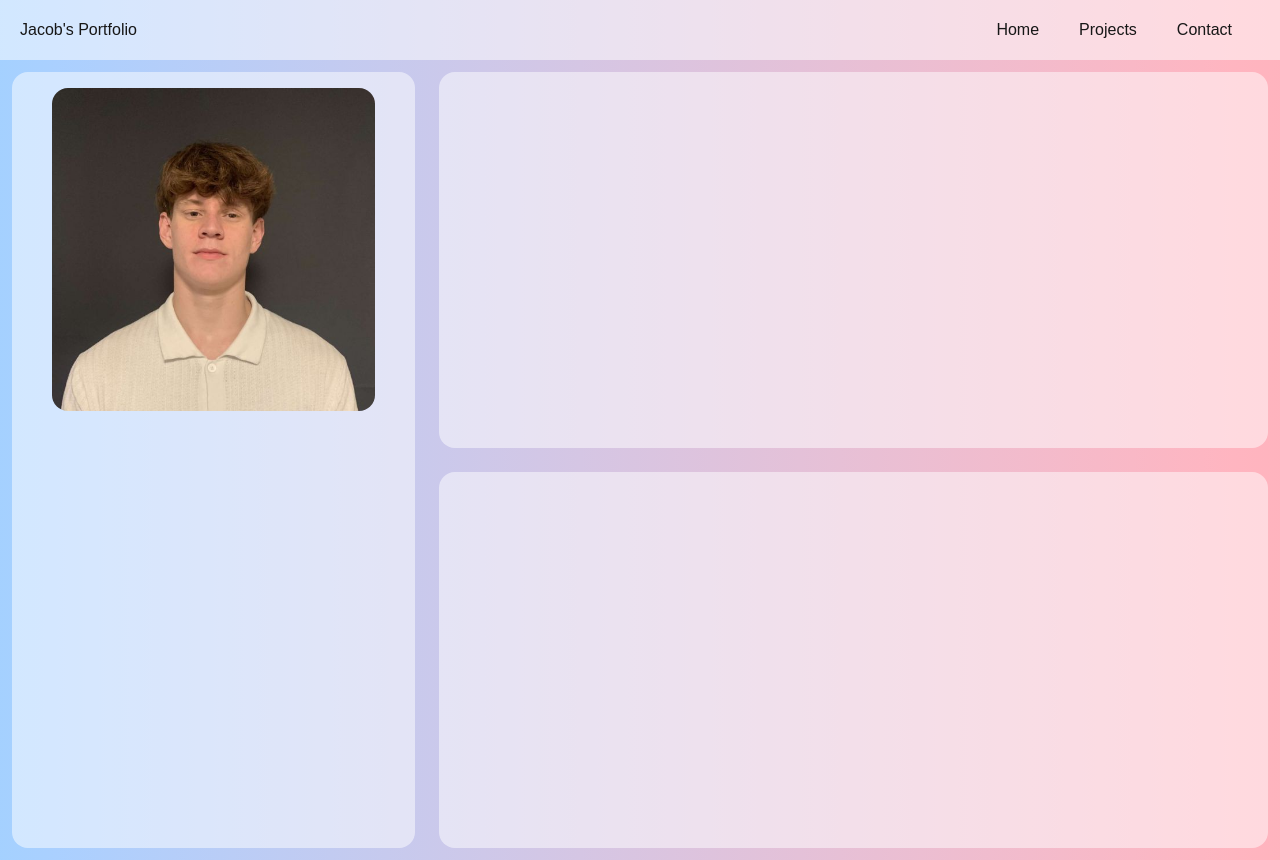
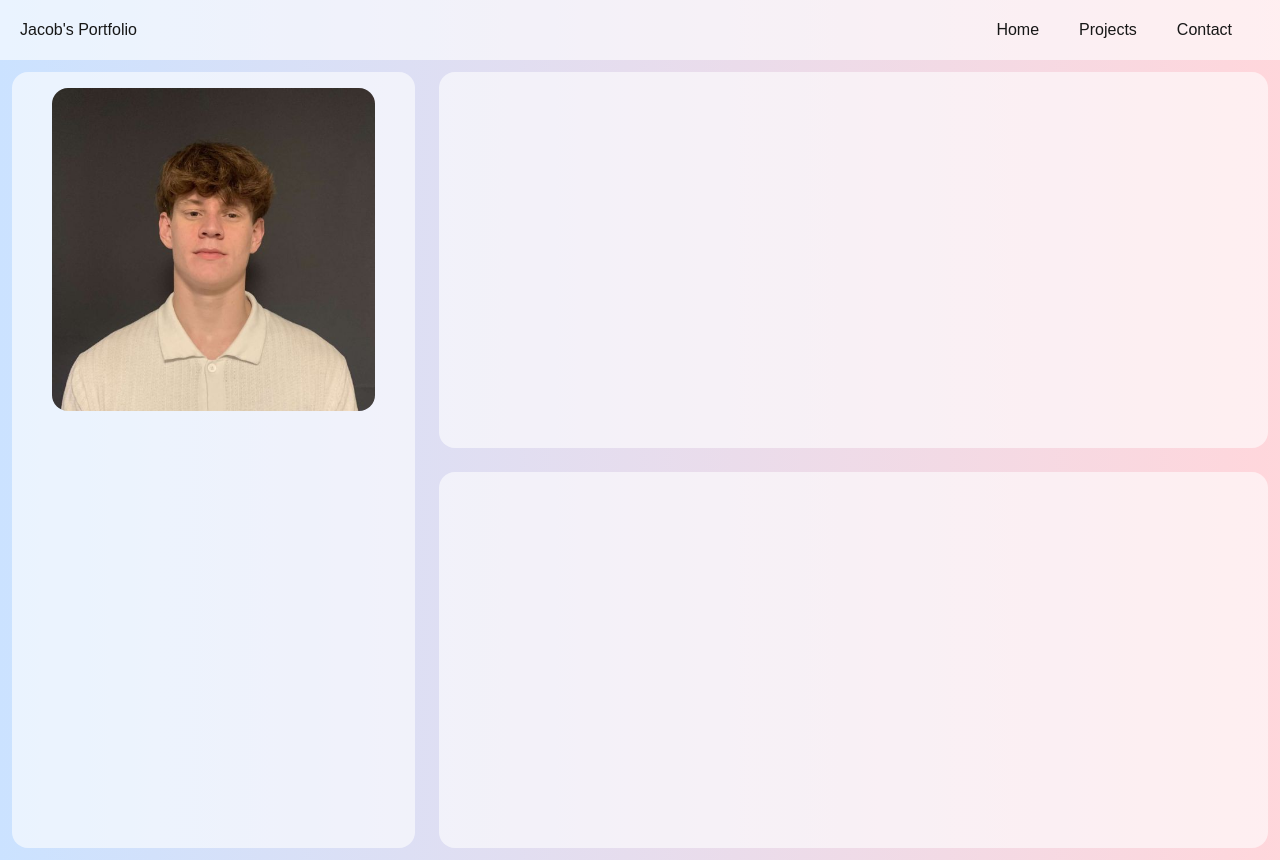
Before and after one commit to jt1732/jacobsPortfolio, a Next.js app: page / in a window 1280 px wide. Built offline with nearby package versions, Linux system fonts and the light colour scheme.

Commit message:
Adjusted padding

```diff
--- a/src/app/page.tsx
+++ b/src/app/page.tsx
@@ -2,8 +2,8 @@
 
 export default function Home() {
   return (
-        <div className={'bg-gradient-to-r from-blue-300/80 to-rose-300/80 overflow-hidden'}>
-            <div className="w-screen h-15 bg-white/50 flex items-center justify-between px-5">
+        <div className={'bg-gradient-to-r from-blue-200/80 to-rose-200/80 overflow-hidden'}>
+            <div className="w-screen h-15 bg-white/60 flex items-center justify-between px-5">
                 <h1>Jacob's Portfolio</h1>
                 <div className='flex space-x-6 pr-5'>
                     <a className="p-2 bg-transparent hover:bg-white/40 rounded-xl">Home</a>
@@ -12,7 +12,7 @@
                 </div>
             </div>
              <div className={'h-screen w-screen grid grid-cols-3 grid-rows-2'}>
-                <div className="bg-white/50 col-span-1 row-span-2 m-3 rounded-2xl relative overflow-hidden">
+                <div className="bg-white/60 col-span-1 row-span-2 m-3 rounded-2xl relative overflow-hidden">
                     <div className="h-screen w-full grid grid-cols-3 grid-rows-3">
                             <div className='col-span-3 row-span-1 relative mt-4 mx-10'>
                                 <Image
@@ -26,8 +26,8 @@
                             </div>
                     </div>
                 </div>
-                <div className="bg-white/50 col-span-2 row-span-1 m-3 rounded-2xl"></div>
-                <div className="bg-white/50 col-span-2 row-span-1 m-3 rounded-2xl"></div>
+                <div className="bg-white/60 col-span-2 row-span-1 m-3 rounded-2xl"></div>
+                <div className="bg-white/60 col-span-2 row-span-1 m-3 rounded-2xl"></div>
             </div>
         </div>
   );
```
